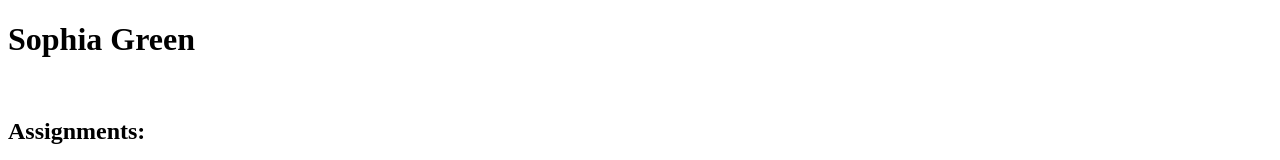
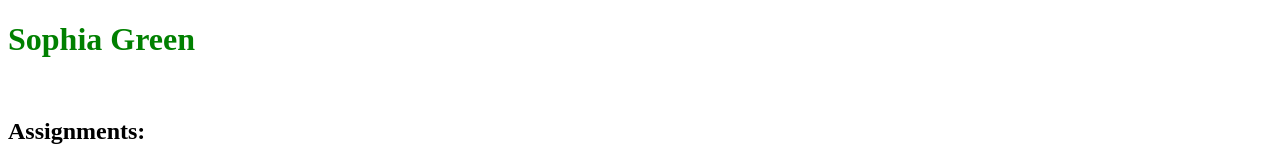
Before and after one commit to Sogreen15/medpl150-sophiagreen, a plain HTML site: page index.html in a window 1280 px wide. Shown: the top 160 px of the page. Drawn offline with Linux system fonts and the light colour scheme.

Commit message:
Update index.html

```diff
--- a/index.html
+++ b/index.html
@@ -10,7 +10,7 @@
 
   <body>
 
-     <h1 style="color:mint green; align:center;">Sophia Green</h1>
+     <h1 style="color:green; align:center;">Sophia Green</h1>
 
 <br>
 
```
